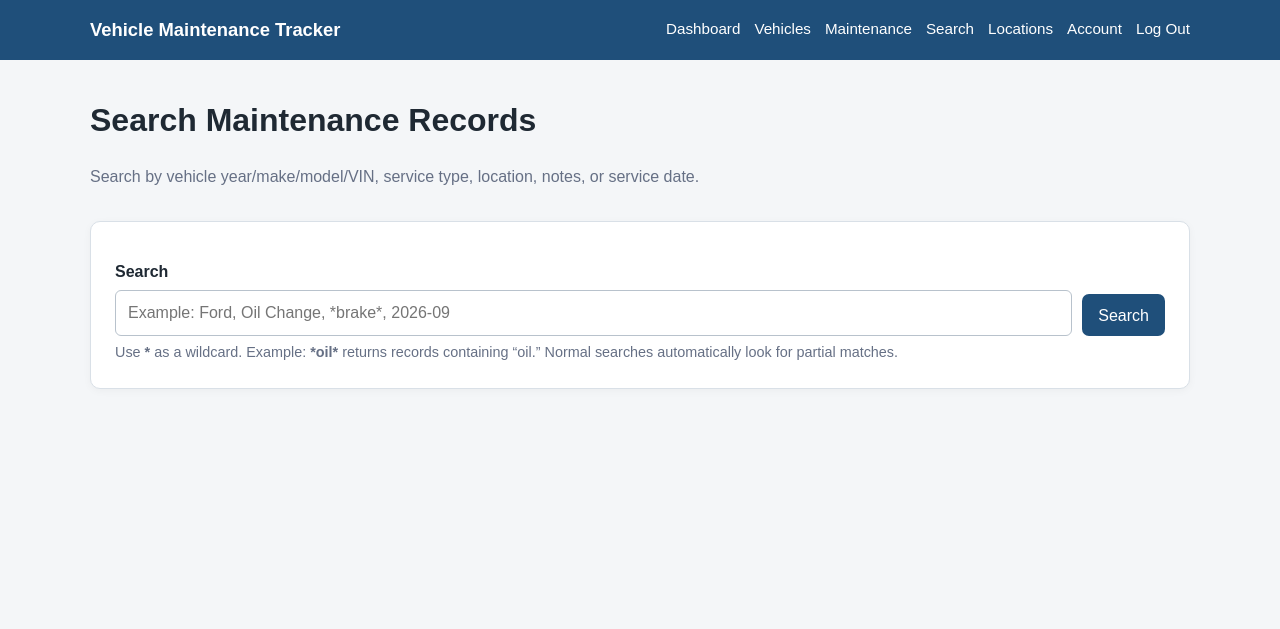
After one commit to MattPerkins/Vehicle-Maintenance-Tracker, a PHP site: page /search.php in a window 1280 px wide. The commit adds this page. Shown: the top 629 px of the page. Run offline with PHP 8.4, Linux system fonts and the light colour scheme; a user stored in the database is signed in.

Commit message:
Week 3 Phase 2 - Search and User Registration

```diff
--- a/assets/style.css
+++ b/assets/style.css
@@ -75,3 +75,17 @@ th { background: #eef3f7; }
     nav { width: 100%; }
     .hero { padding: 28px 22px; }
 }
+
+/* Week 3 / Phase 2 additions */
+.help-text { color: var(--muted); font-size: .9rem; margin: 6px 0 0; }
+.search-card { margin-bottom: 24px; }
+.search-row { display: grid; grid-template-columns: 1fr auto; gap: 10px; align-items: end; }
+.search-row .btn { height: 42px; }
+.results-heading { margin-top: 26px; }
+.account-grid { grid-template-columns: repeat(auto-fit, minmax(300px, 1fr)); }
+.button-row { display: flex; flex-wrap: wrap; gap: 10px; }
+.btn-secondary { background: #5f6f7f; }
+.btn-secondary:hover { background: #485766; }
+@media (max-width: 600px) {
+    .search-row { grid-template-columns: 1fr; }
+}
--- a/config/db.php
+++ b/config/db.php
@@ -1,12 +1,12 @@
 <?php
-// Database configuration. The defaults work with a standard XAMPP install.
-// For cloud hosting, replace these values with the database credentials from your host.
-$dbHost = 'localhost';
+
+$dbHost = '127.0.0.1';
 $dbName = 'vehicle_maintenance_tracker';
 $dbUser = 'root';
 $dbPass = '';
 
-$dsn = "mysql:host={$dbHost};dbname={$dbName};charset=utf8mb4";
+$dsn = "mysql:host={$dbHost};port=3306;dbname={$dbName};charset=utf8mb4";
+
 $options = [
     PDO::ATTR_ERRMODE => PDO::ERRMODE_EXCEPTION,
     PDO::ATTR_DEFAULT_FETCH_MODE => PDO::FETCH_ASSOC,
--- a/dashboard.php
+++ b/dashboard.php
@@ -1,4 +1,5 @@
 <?php
+// Dashboard summary for the currently authenticated user.
 require 'includes/auth.php';
 require_login();
 require 'config/db.php';
@@ -19,6 +20,6 @@ require 'includes/header.php';
 <section class="grid">
     <div class="card"><div class="stat"><?= $vehicleCount ?></div><strong>Vehicles</strong><p><a href="vehicles.php">View vehicle list</a></p></div>
     <div class="card"><div class="stat"><?= $maintenanceCount ?></div><strong>Maintenance Records</strong><p><a href="maintenance.php">View maintenance history</a></p></div>
-    <div class="card"><h3>Phase 1 Status</h3><p>Database connection, login, navigation, and core project pages are in place.</p></div>
+    <div class="card"><h3>Phase 2 Status</h3><p>Search, registration, password changes, password complexity, and additional security checks are now included.</p><p><a href="search.php">Try the search feature</a></p></div>
 </section>
 <?php require 'includes/footer.php'; ?>
--- a/includes/auth.php
+++ b/includes/auth.php
@@ -1,10 +1,12 @@
 <?php
+// Shared authentication and security helpers used throughout the application.
 if (session_status() !== PHP_SESSION_ACTIVE) {
     session_start();
 }
 
 function require_login(): void
 {
+    // Protected pages redirect visitors who are not signed in.
     if (empty($_SESSION['user_id'])) {
         header('Location: login.php');
         exit;
@@ -18,5 +20,31 @@ function current_user_id(): int
 
 function e(?string $value): string
 {
+    // Escape output before displaying database or user-entered content in HTML.
     return htmlspecialchars($value ?? '', ENT_QUOTES, 'UTF-8');
 }
+
+function password_meets_requirements(string $password): bool
+{
+    // Week 3 password-complexity rule: 8+ characters with upper/lowercase,
+    // at least one number, and at least one special character.
+    return strlen($password) >= 8
+        && preg_match('/[a-z]/', $password)
+        && preg_match('/[A-Z]/', $password)
+        && preg_match('/\d/', $password)
+        && preg_match('/[^A-Za-z0-9]/', $password);
+}
+
+function csrf_token(): string
+{
+    // CSRF tokens help prevent another site from submitting protected forms for the user.
+    if (empty($_SESSION['csrf_token'])) {
+        $_SESSION['csrf_token'] = bin2hex(random_bytes(32));
+    }
+    return $_SESSION['csrf_token'];
+}
+
+function verify_csrf(string $token): bool
+{
+    return !empty($_SESSION['csrf_token']) && hash_equals($_SESSION['csrf_token'], $token);
+}
--- a/includes/header.php
+++ b/includes/header.php
@@ -21,12 +21,14 @@ $pageTitle = $pageTitle ?? 'Vehicle Maintenance Tracker';
                 <a href="dashboard.php">Dashboard</a>
                 <a href="vehicles.php">Vehicles</a>
                 <a href="maintenance.php">Maintenance</a>
+                <a href="search.php">Search</a>
                 <a href="service_locations.php">Locations</a>
                 <a href="account.php">Account</a>
                 <a href="logout.php">Log Out</a>
             <?php else: ?>
                 <a href="index.php">Home</a>
                 <a href="login.php">Log In</a>
+                <a href="register.php">Register</a>
             <?php endif; ?>
         </nav>
     </div>
--- /dev/null
+++ b/search.php
@@ -0,0 +1,99 @@
+<?php
+// Week 3 search feature. Users can search only records belonging to their account.
+require 'includes/auth.php';
+require_login();
+require 'config/db.php';
+
+$query = trim($_GET['q'] ?? '');
+$records = [];
+$searched = false;
+
+if ($query !== '') {
+    $searched = true;
+
+    // Convert a user-friendly * wildcard to SQL's % wildcard.
+    // If the user does not enter any wildcard, perform a partial "contains" search.
+    $pattern = str_replace('*', '%', $query);
+    if (!str_contains($pattern, '%') && !str_contains($pattern, '_')) {
+        $pattern = '%' . $pattern . '%';
+    }
+
+    $sql = 'SELECT mr.service_date, mr.mileage, mr.cost, mr.notes,
+                   v.year, v.make, v.model, v.vin,
+                   mt.name AS maintenance_type,
+                   COALESCE(sl.name, "Not listed") AS service_location
+            FROM maintenance_records mr
+            JOIN vehicles v ON v.id = mr.vehicle_id
+            JOIN maintenance_types mt ON mt.id = mr.maintenance_type_id
+            LEFT JOIN service_locations sl ON sl.id = mr.service_location_id
+            WHERE v.user_id = ?
+              AND (
+                    CAST(v.year AS CHAR) LIKE ? OR
+                    v.make LIKE ? OR
+                    v.model LIKE ? OR
+                    COALESCE(v.vin, "") LIKE ? OR
+                    mt.name LIKE ? OR
+                    COALESCE(sl.name, "") LIKE ? OR
+                    COALESCE(mr.notes, "") LIKE ? OR
+                    CAST(mr.service_date AS CHAR) LIKE ?
+                  )
+            ORDER BY mr.service_date DESC, mr.id DESC';
+
+    // The query uses a prepared statement even when wildcard characters are used.
+    $stmt = $pdo->prepare($sql);
+    $stmt->execute([
+        current_user_id(),
+        $pattern, $pattern, $pattern, $pattern,
+        $pattern, $pattern, $pattern, $pattern,
+    ]);
+    $records = $stmt->fetchAll();
+}
+
+$pageTitle = 'Search | Vehicle Maintenance Tracker';
+require 'includes/header.php';
+?>
+<div class="page-heading">
+    <div>
+        <h1>Search Maintenance Records</h1>
+        <p class="muted">Search by vehicle year/make/model/VIN, service type, location, notes, or service date.</p>
+    </div>
+</div>
+
+<section class="card search-card">
+    <form method="get" action="search.php">
+        <label for="q">Search</label>
+        <div class="search-row">
+            <input id="q" name="q" value="<?= e($query) ?>" placeholder="Example: Ford, Oil Change, *brake*, 2026-09" required>
+            <button class="btn" type="submit">Search</button>
+        </div>
+        <p class="help-text">Use <strong>*</strong> as a wildcard. Example: <strong>*oil*</strong> returns records containing “oil.” Normal searches automatically look for partial matches.</p>
+    </form>
+</section>
+
+<?php if ($searched): ?>
+    <div class="page-heading results-heading">
+        <h2>Search Results</h2>
+        <span class="badge"><?= count($records) ?> result<?= count($records) === 1 ? '' : 's' ?></span>
+    </div>
+
+    <div class="table-wrap"><table>
+        <thead><tr><th>Date</th><th>Vehicle</th><th>Service</th><th>Mileage</th><th>Cost</th><th>Location</th><th>Notes</th></tr></thead>
+        <tbody>
+        <?php if (!$records): ?>
+            <tr><td colspan="7">No records matched your search.</td></tr>
+        <?php else: foreach ($records as $record): ?>
+            <tr>
+                <td><?= e($record['service_date']) ?></td>
+                <td><?= e($record['year'] . ' ' . $record['make'] . ' ' . $record['model']) ?></td>
+                <td><?= e($record['maintenance_type']) ?></td>
+                <td><?= number_format((int)$record['mileage']) ?></td>
+                <td>$<?= number_format((float)$record['cost'], 2) ?></td>
+                <td><?= e($record['service_location']) ?></td>
+                <td><?= e($record['notes']) ?></td>
+            </tr>
+        <?php endforeach; endif; ?>
+        </tbody>
+    </table></div>
+<?php endif; ?>
+
+<?php require 'includes/footer.php'; ?>
```
Also changed, not shown: account.php (+71 -8 lines), index.php (+5 -5 lines), login.php (+6 -3 lines), register.php (added, +82 -0 lines), 1 other file.
